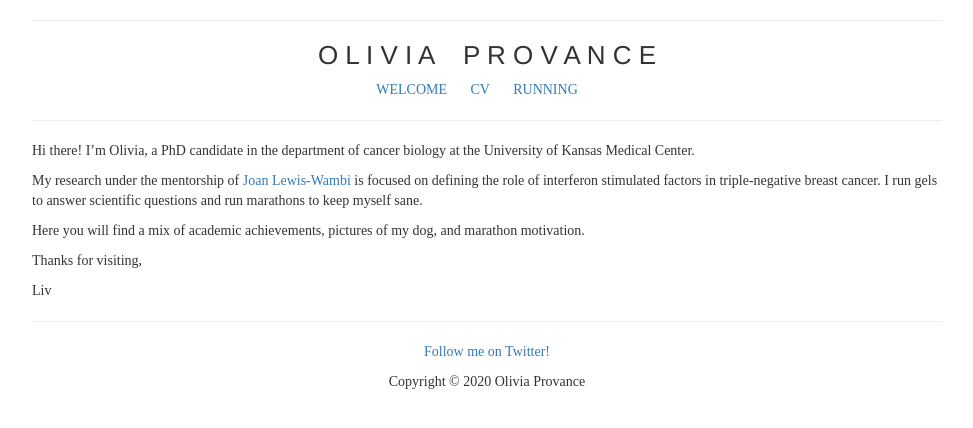
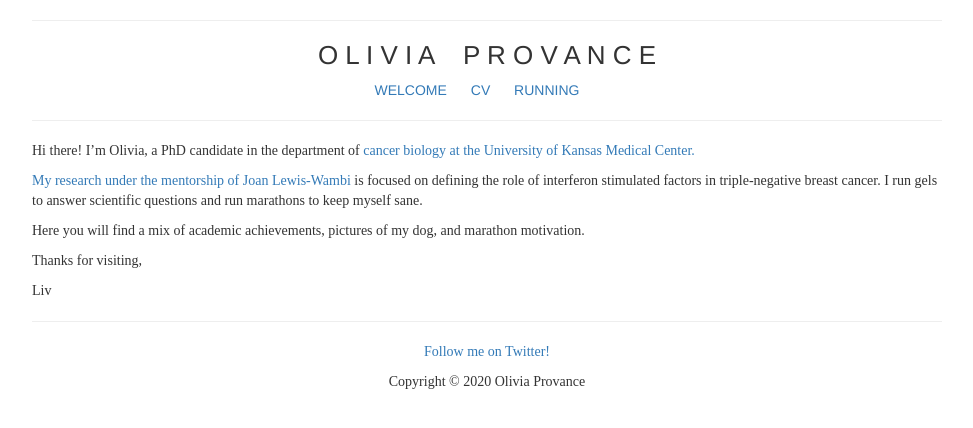
Before and after one commit to livprovance/oliviaprovance.github.io, a Jekyll site: the page index.html, which Jekyll copies as it is, in a window 1280 px wide. Shown: the top 428 px of the page, without its empty margins (153-1126 px from the left). Built offline with Jekyll 4.4.1, drawn with Linux system fonts in a browser that asks for light colours.

Commit message:
Update index.html

```diff
--- a/index.html
+++ b/index.html
@@ -234,7 +234,7 @@
   font-size: 26px;
 }
 h2 {
-  font-size: 30px;
+  font-size: 36px;
 }
 h3 {
   font-size: 24px;
@@ -254,7 +254,7 @@
 </style>
 
 <style type="text/css">nav ul, footer ul {
-font-family:'Helvetica light';
+font-family:'Helvetica light''Arial''Sans Serif';
 padding: 0;
 list-style: none;
 font-weight: 300;
@@ -389,7 +389,7 @@
 </center>
 <hr />
 <left>
-<p style="font-family:Helvetica Light"> Hi there! I’m Olivia, a PhD candidate in the department of cancer biology at the University of Kansas Medical Center.
+<p style="font-family:Helvetica Light"> Hi there! I’m Olivia, a PhD candidate in the department of <a href="http://www.kumc.edu/school-of-medicine/cancer-biology.html/">cancer biology <a/> at the University of Kansas Medical Center.
 <p style="font-family:Helvetica Light"> My research under the mentorship of <a href="http://www.kumc.edu/school-of-medicine/cancer-biology/faculty/joan-lewis-wambi-phd.html/">Joan Lewis-Wambi</a> is focused on defining the role of interferon stimulated factors in triple-negative breast cancer. I run gels to answer scientific questions and run marathons to keep myself sane.
 <p style="font-family:Helvetica Light"> Here you will find a mix of academic achievements, pictures of my dog, and marathon motivation.
 <p style="font-family:Helvetica Light"> Thanks for visiting,
```
